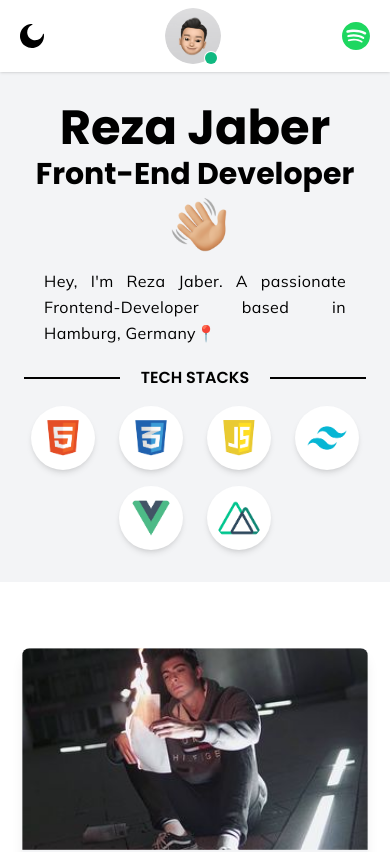
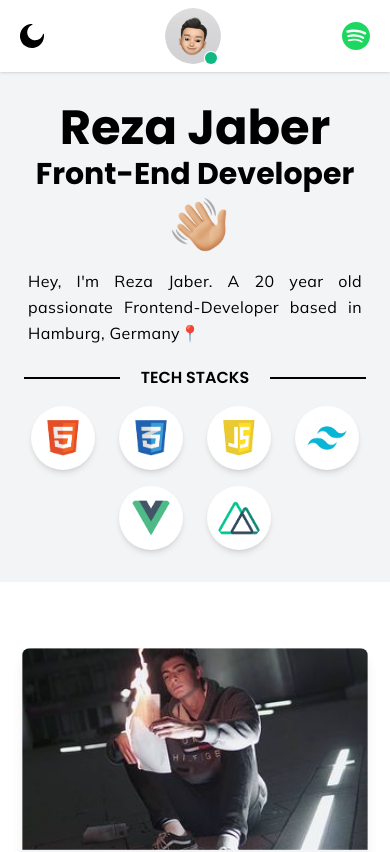
Before and after one commit to rezajaber/rezajaber.dev, a Nuxt app: page / in a window 390 px wide. Shown: the top 852 px of the page. Built offline with nearby package versions, Linux system fonts and the light colour scheme.

Commit message:
F: WhiteMode-MobileVersion-Done

```diff
--- a/components/AboutMe.vue
+++ b/components/AboutMe.vue
@@ -11,7 +11,7 @@
                 <h1 class="font-heading text-xl font-semibold text-gray-800 dark:text-white">Reza Jaber</h1>
 
                 <p class="font-body text-md text-gray-700 mt-2 text-justify">
-                    I'm a 20 year old student and in my <span class="font-black text-black">last semester</span> of my bachelors in "Business Informatics".
+                    I'm a {{ getRezaAge() }} year old student and in my <span class="font-black text-black">last semester</span> of my bachelors in "Business Informatics".
                     In my freetime I <span class="font-black text-black">love to do sports</span> like Volleyball, Tabletennis and Fitness.
                     On the other Hand I have my <span class="font-black text-black">passion for Frontend-Development</span>, as you might have guessed.
                     Therefor I am learning to <span class="font-black text-black">work with the Nuxt3-Framework</span> right now!
@@ -53,3 +53,7 @@
         </div>
     </div>
 </template>
+
+<script setup>
+    import { getRezaAge } from '/lib/utils.js'
+</script>
--- a/components/Intro.vue
+++ b/components/Intro.vue
@@ -6,9 +6,9 @@
             <img class="waving ml-2 w-14" src="../public/assets/pic/waving.png" alt="Waving-Hand">
         </div>
 
-        <div class="pt-4 px-6 text-justify">
+        <div class="pt-4 px-2 text-justify">
             <p class="font-body text-base font-regular tracking-wide leading-[1.625rem]">
-                Hey, I'm Reza Jaber. A passionate Frontend-Developer based in Hamburg, Germany📍
+                Hey, I'm Reza Jaber. A {{ getRezaAge() }} year old passionate Frontend-Developer based in Hamburg, Germany📍
             </p>
         </div>
     </div>
@@ -17,3 +17,7 @@
 <style>
     @import '/assets/css/animation.css';
 </style>
+
+<script setup>
+    import { getRezaAge } from '/lib/utils.js'
+</script>
--- /dev/null
+++ b/lib/utils.js
@@ -0,0 +1,13 @@
+export const getAge = (birthDate) => {
+    var today = new Date();
+    var age = today.getFullYear() - birthDate.getFullYear();
+    var m = today.getMonth() - birthDate.getMonth();
+    if (m < 0 || (m === 0 && today.getDate() < birthDate.getDate())) {
+        age--;
+    }
+    return age;
+}
+
+export const getRezaAge = () => {
+    return getAge(new Date('2002-07-14T23:01:00'))
+}
```
